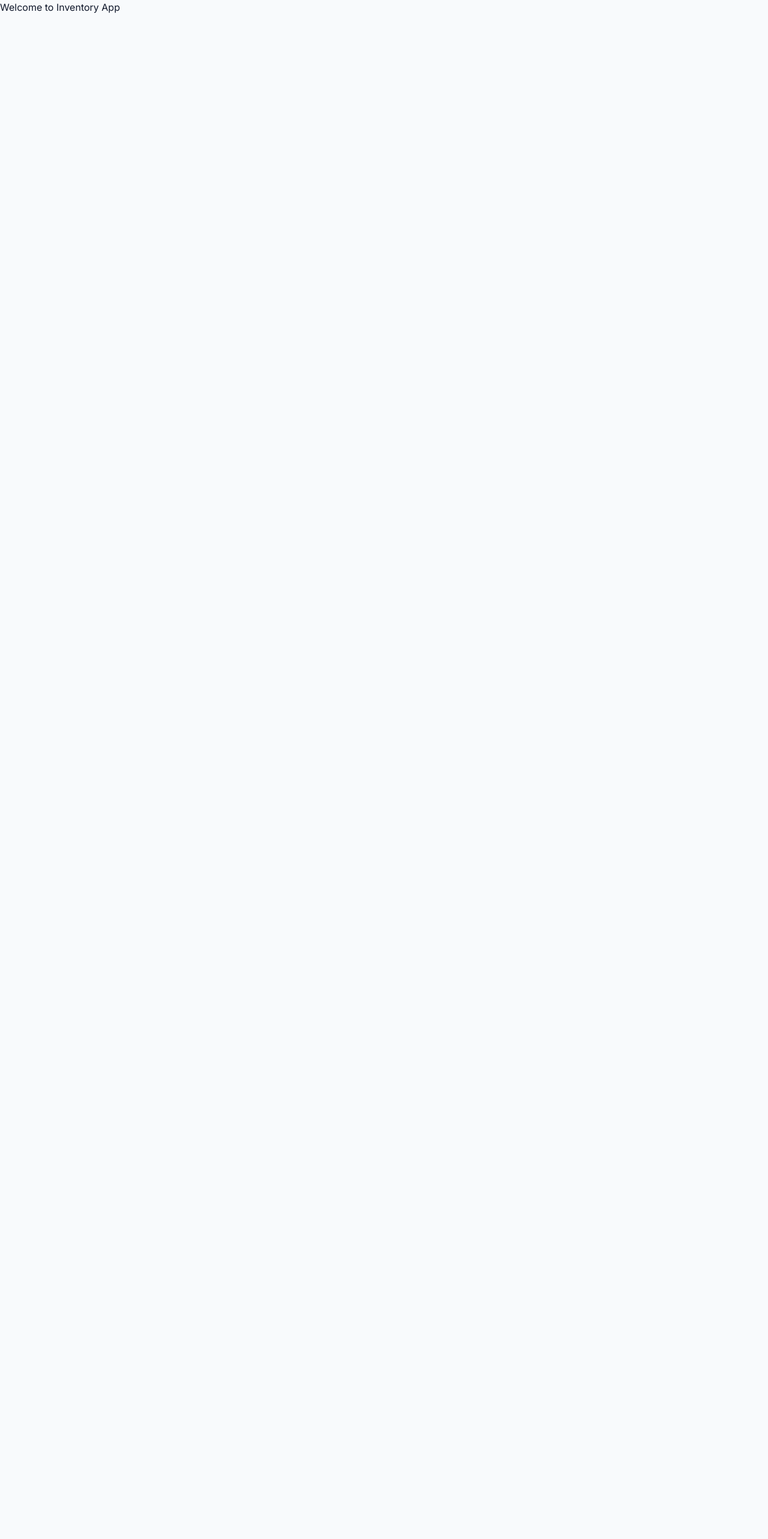
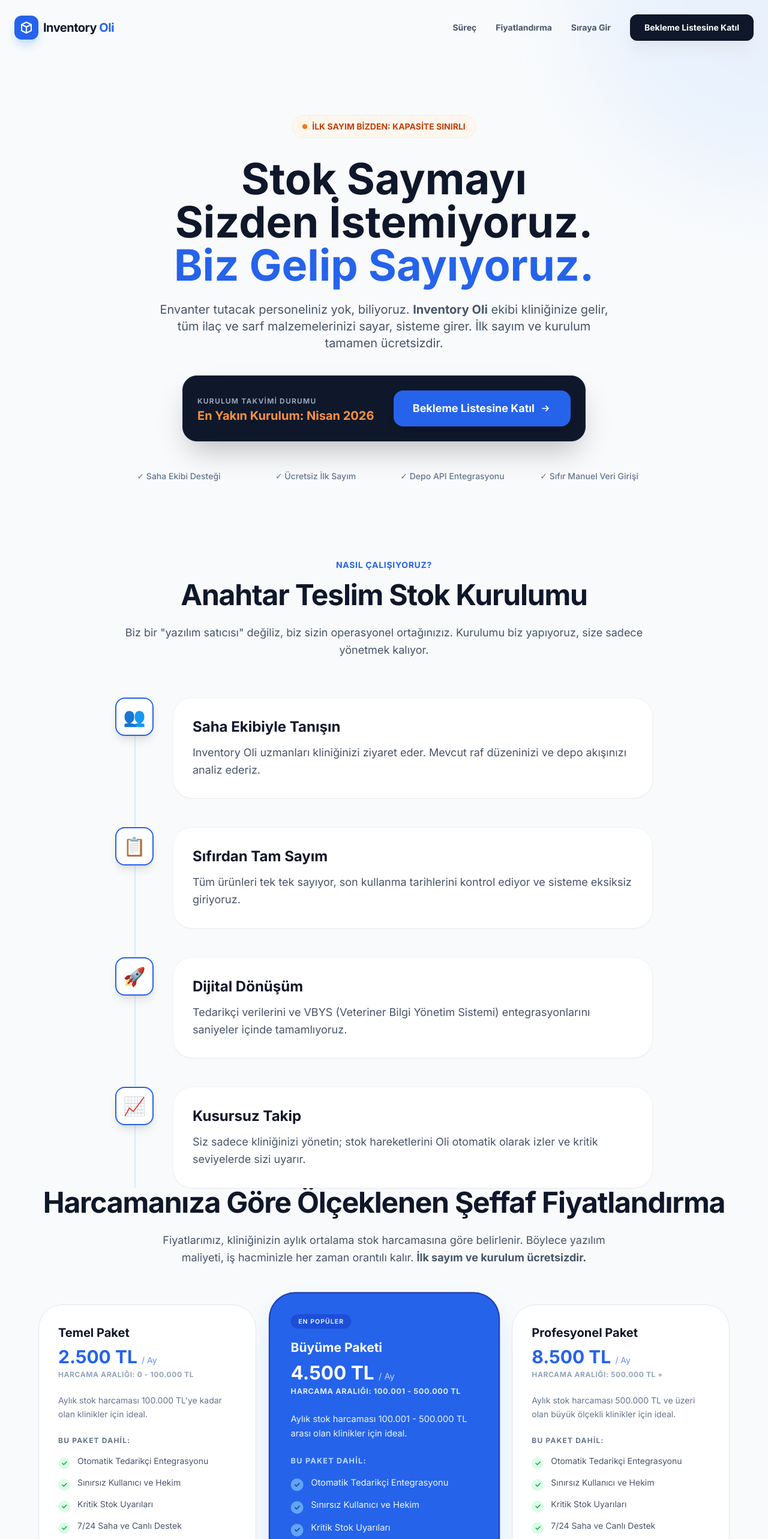
Before and after one commit to markhan-prog/inventoryoli1, a React (Vite) app: page / in a window 1280 px wide. Shown: the top 2566 px of the page at 60% size. Before the commit the page ends 800 px from the top, so only its background shows below. Built offline with nearby package versions, Linux system fonts and the light colour scheme.

Commit message:
Restore original structure of App.tsx

```diff
--- a/App.tsx
+++ b/App.tsx
@@ -1,14 +1,24 @@
-// Updated App.tsx
-
 import React from 'react';
+import Navbar from './components/Navbar';
+import Hero from './components/Hero';
+import Features from './components/Features';
+import Pricing from './components/Pricing';
+import Footer from './components/Footer';
+import WaitlistSection from './components/WaitlistSection';
+import ValueProps from './components/ValueProps';
 
 const App = () => {
-    return (
-        <div>
-            <h1>Welcome to Inventory App</h1>
-            {/* Additional sections go here */}
-        </div>
-    );
+  return (
+    <div>
+      <Navbar />
+      <Hero />
+      <Features />
+      <Pricing />
+      <Footer />
+      <WaitlistSection />
+      <ValueProps />
+    </div>
+  );
 };
 
 export default App;
```
